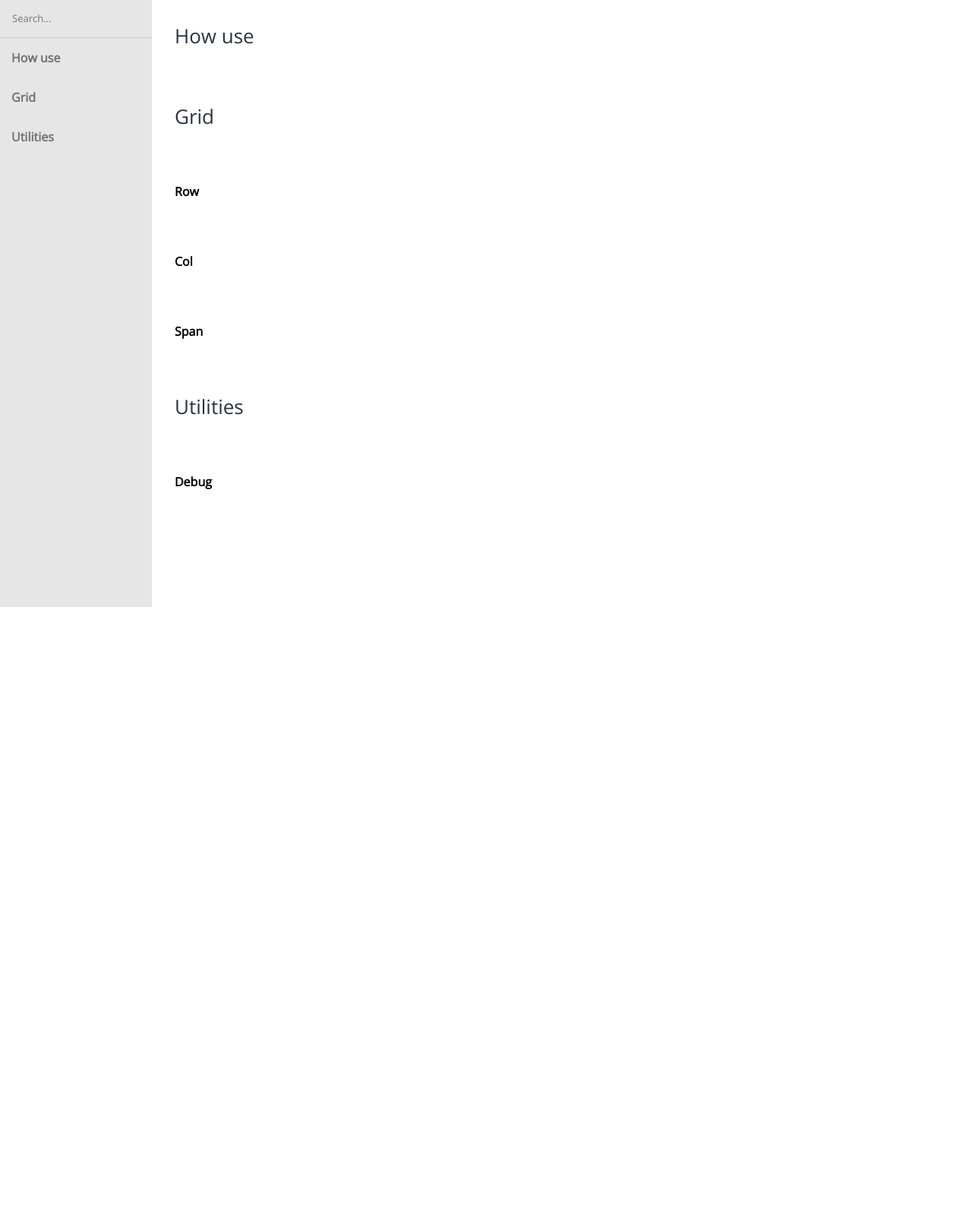
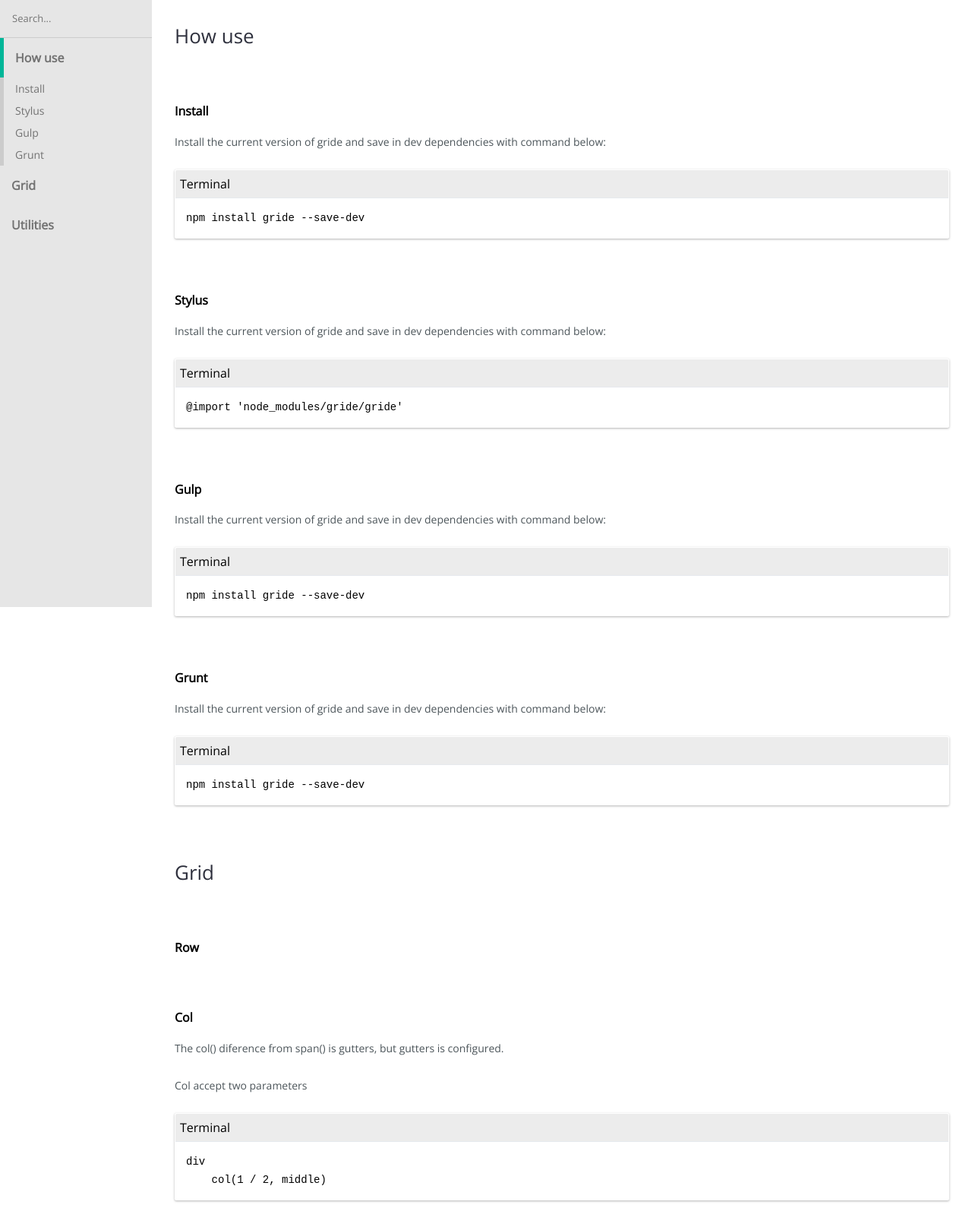
Before and after one commit to iamgbayer/gride, a plain HTML site: page docs/index.html in a window 1280 px wide. Shown: the part 61-1651 px from the top of the page at 76% size. Before the commit the page ends 806 px from the top, so only its background shows below. Drawn offline with nearby package versions, Linux system fonts and the light colour scheme.

Commit message:
Add a basic about installation and usage with stylus API

```diff
--- a/docs/index.html
+++ b/docs/index.html
@@ -6,6 +6,7 @@
     <link rel="SHORTCUT ICON" href="/favicon.ico"/>
     <link href="https://fonts.googleapis.com/css?family=Raleway:300,400,800" rel="stylesheet">
     <meta name="viewport" content="width=device-width, initial-scale=1.0">
+<script type="text/javascript">var assets="../src/css/main.css";</script>
     <link rel="stylesheet" href="css/style.css"/>
 <link rel="stylesheet" href="../src/css/main.css"/>
     <link rel="stylesheet" href="lib/codemirror.css">
@@ -45,7 +46,19 @@
         <div id="options-how" class="options">
           <a href="#how"><div class="option">How use</div></a>
           <div class="itens">
-            <!--SHOWDOC:init-group-menu-item--><!--SHOWDOC:end-group-menu-item-->
+            <!--SHOWDOC:init-group-menu-item-->
+            <a href="#how|install"><div class="item-menu">Install</div></a>
+
+
+            <a href="#how|stylus"><div class="item-menu">Stylus</div></a>
+
+
+            <a href="#how|gulp"><div class="item-menu">Gulp</div></a>
+
+
+            <a href="#how|grunt"><div class="item-menu">Grunt</div></a>
+
+<!--SHOWDOC:end-group-menu-item-->
           </div>
         </div>
 
@@ -91,6 +104,46 @@
       </div>
 
 
+      <a class="anchor" name="how|install"></a>
+      <div option="how" item="Install" class="doc-content-item">
+        <h2>Install</h2>
+
+<p>Install the current version of gride and save in dev dependencies with command below:
+<div class="box-code"><h2>Terminal</h2><textarea class="code-bind">
+npm install gride --save-dev</textarea></div></p>
+      </div>
+
+
+      <a class="anchor" name="how|stylus"></a>
+      <div option="how" item="Stylus" class="doc-content-item">
+        <h2>Stylus</h2>
+
+<p>Install the current version of gride and save in dev dependencies with command below:
+<div class="box-code"><h2>Terminal</h2><textarea class="code-bind">
+@import &#39;node_modules/gride/gride&#39;</textarea></div></p>
+      </div>
+
+
+      <a class="anchor" name="how|gulp"></a>
+      <div option="how" item="Gulp" class="doc-content-item">
+        <h2>Gulp</h2>
+
+<p>Install the current version of gride and save in dev dependencies with command below:
+<div class="box-code"><h2>Terminal</h2><textarea class="code-bind">
+npm install gride --save-dev</textarea></div></p>
+      </div>
+
+
+      <a class="anchor" name="how|grunt"></a>
+      <div option="how" item="Grunt" class="doc-content-item">
+        <h2>Grunt</h2>
+
+<p>Install the current version of gride and save in dev dependencies with command below:
+<div class="box-code"><h2>Terminal</h2><textarea class="code-bind">
+npm install gride --save-dev</textarea></div></p>
+      </div>
+
+
       <a class="anchor" name="grid"></a>
       <div option="false" item="Grid" class="doc-content-item">
         <h1>Grid</h1>
@@ -106,6 +159,14 @@
       <a class="anchor" name="grid|col"></a>
       <div option="grid" item="Col" class="doc-content-item">
         <h2>Col</h2>
+
+<p>The <strong>col()</strong> diference from <strong>span()</strong> is gutters, but gutters is configured.</p>
+
+<p>Col accept two parameters</p>
+
+<p><div class="box-code"><h2>Terminal</h2><textarea class="code-bind">
+div
+    col(1 / 2, middle)</textarea></div></p>
       </div>
 
 
--- a/showdoc.json
+++ b/showdoc.json
@@ -3,6 +3,7 @@
     "dest": "./docs",
     "logo": "../src/img/logo.png",
     "style": "../src/css/main.css",
+    "assets": "../src/css/main.css",
     "previewMobile": false,
     "title": "Gride"
 }
```
Also changed, not shown: src/grid/col.md (+9 -0 lines), src/how/grunt.md (added, +5 -0 lines), src/how/gulp.md (added, +5 -0 lines), src/how/install.md (added, +10 -0 lines), src/how/stylus.md (added, +10 -0 lines).
